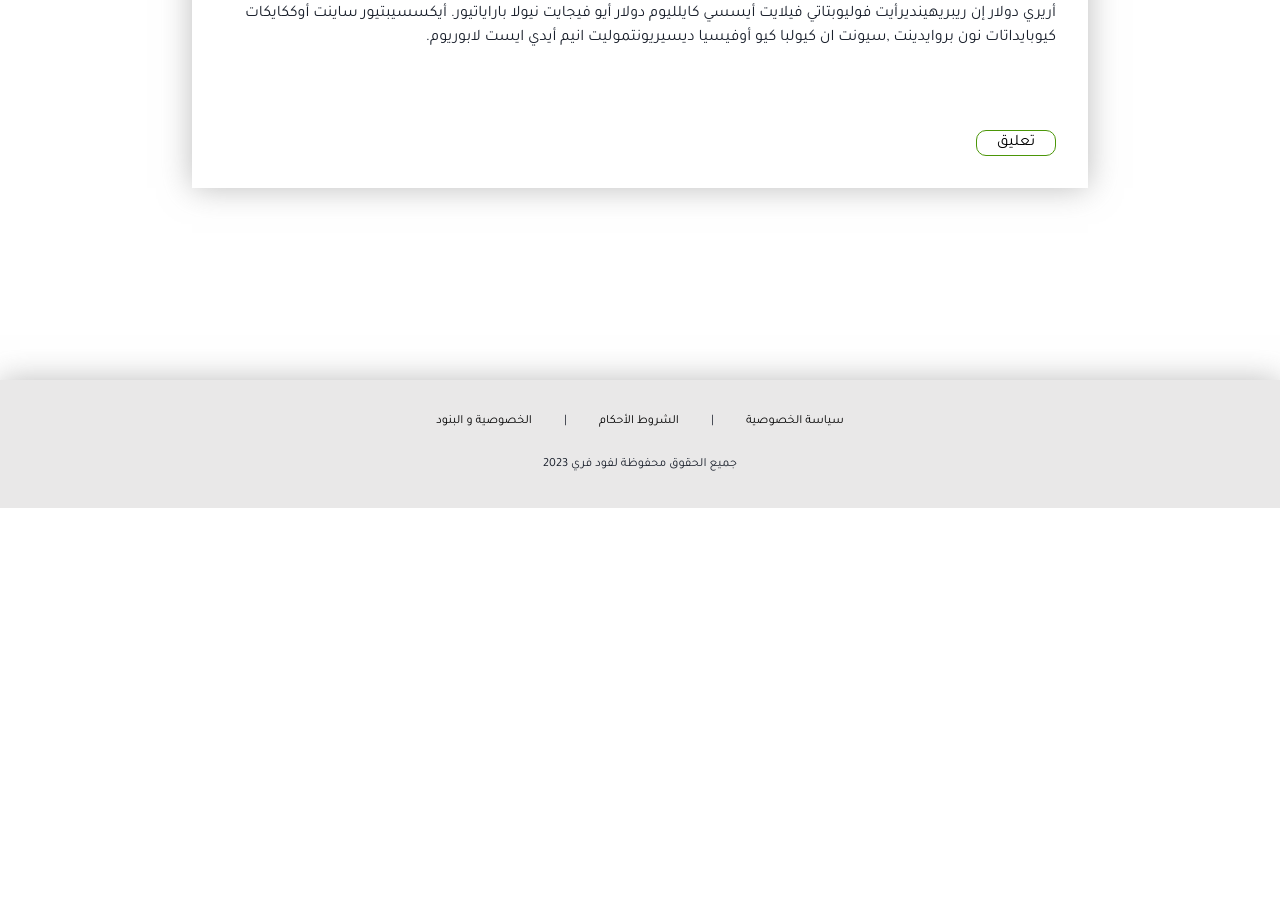
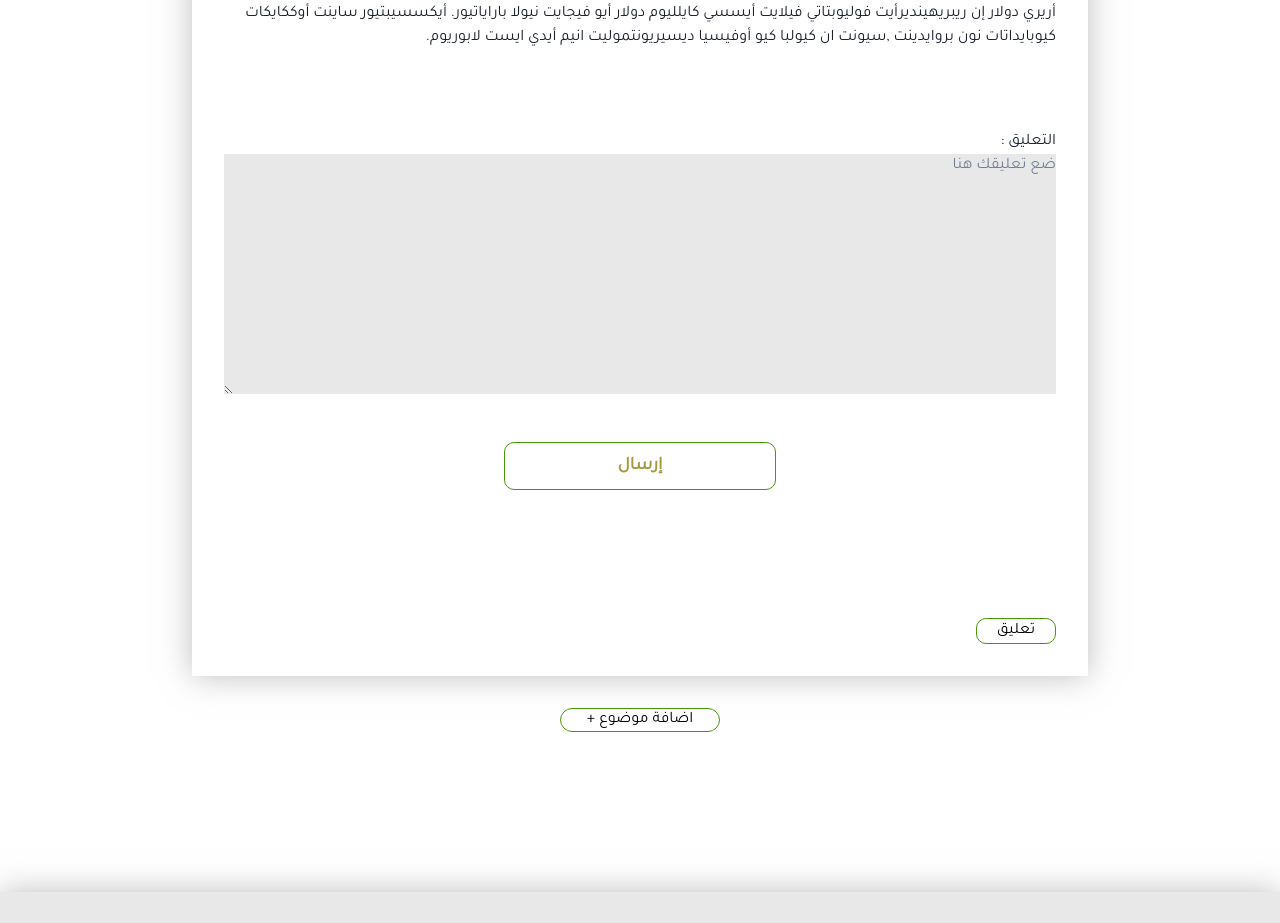
Before and after one commit to Abdulmalik055/Allergy, a React (Vite) app in the folder Foodfree/: page /community in a window 1280 px wide. Shown: the part 627-1550 px from the top of the page. Before the commit the page ends 1135 px from the top, so only its background shows below. Built offline with nearby package versions, Linux system fonts and the light colour scheme.

Commit message:
comment and responsive

```diff
--- a/Foodfree/src/App.css
+++ b/Foodfree/src/App.css
@@ -306,8 +306,6 @@ nav a:hover {
   cursor: pointer;
 }
 
-
-
 .register a:hover {
   text-decoration: none;
   color: #d6d6d6;
@@ -336,10 +334,8 @@ nav a:hover {
   display: flex;
 }
 
-
-
 /* For Community */
-.community{
+.community {
   display: flex;
   justify-content: center;
   gap: 1rem;
@@ -351,24 +347,22 @@ nav a:hover {
   box-shadow: 0 0 30px #8888888d;
   display: flex;
   gap: 5rem;
-  flex-direction: column  ;
+  flex-direction: column;
   justify-content: center;
   padding: 2rem;
   margin: 1.5rem 0 2rem 0;
   width: 70%;
 }
 
-.communityTolls{
+.communityTolls {
   display: flex;
   gap: 3rem;
 }
-.communityChilled h1{
+.communityChilled h1 {
   display: flex;
-  margin-bottom:3rem ;
+  margin-bottom: 3rem;
   font-size: 30px;
 }
-
-
 
 .communityTolls .comment {
   display: flex;
@@ -380,35 +374,47 @@ nav a:hover {
   border: #4b9608 solid 1px;
 }
 
-.communityTolls .comment:hover{
+.communityTolls .comment:hover {
   background-color: #4b9608;
   color: #e9e8e8;
   font-weight: bold;
 }
 
-.newSubject {
+.newSubjectBTN {
+  display: flex;
+}
+.newSubjectChildrenBtn {
+  width: 100%;
+  display: flex;
+  justify-content: center;
+  align-items: center;
+}
+.newSubjectChildrenBtn .btnSub {
+  display: flex;
+  width: 10rem;
+  height: 1.5rem;
+  color: #d6d6d6;
+  border-radius: 15px;
+  justify-content: center;
+  align-items: center;
+  border: #4b9608 solid 1px;
+  color: #040404;
+}
+
+.btnSub:hover {
+  background-color: #4b9608;
+  color: #e9e8e8;
+  font-weight: bold;
+}
+
+.commentDiv {
   display: flex;
   flex-direction: column;
-  gap: 2rem;
-  width: 100%;
 }
 
-.newSubject button{
-  display: flex;
-  background: green;
+.commentDiv textarea {
+  background: #e9e8e8;
 }
-
-.newSubjectChilled {
-  background: gray;
-  display: flex;
-  flex-direction: column;
-  justify-content: center;
-  gap: 3rem;
-  width: 70%;
-  border: #040404 solid 1px;
-}
-
-
 
 footer {
   display: flex;
@@ -446,3 +452,27 @@ footer .terms {
   font-weight: bold;
   color: #040404;
 }
+
+@media only screen and (max-width: 400px) {
+  nav .menu  {
+    display: none;
+  }
+
+  .homepage .search {
+    display: flex;
+    flex-direction: column;
+    gap: 1rem;
+
+  }
+
+  .search input {
+    width: 10rem;
+    display: flex;
+    background: #e9e8e8;
+    border: none;
+    border-radius: 5px;
+    padding: 0.6rem;
+    border: #4b9608 1px solid;
+  }
+
+}
--- a/Foodfree/src/App.jsx
+++ b/Foodfree/src/App.jsx
@@ -1,31 +1,63 @@
 import { Routes, Route } from "react-router-dom";
+{
+  /*  Routes = Parent  | Route = children   */
+}
+import "./App.css";
+{
+  /* css for style  */
+}
+
+{
+  /* Import Components   */
+}
 import Footer from "./Components/Footer";
 import Navbar from "./Components/Navbar";
 import Register from "./Components/Register";
-import "./App.css";
 import Login from "./Components/Login";
 import Homepage from "./Components/Homepage";
 import Stores from "./Components/Stores";
+{
+  /* this component for Location Stores*/
+}
 import AddProduct from "./Components/addProduct";
+{
+  /* this component for add product */
+}
 import Pending from "./Components/pending";
+{
+  /* this component wite admin accepted */
+}
 import Profile from "./Components/Profile";
+{
+  /* this component for edit profile user*/
+}
 import ProfileUpdate from "./Components/ProfileUpdate";
+{
+  /* this component for post edit user*/
+}
 import Community from "./Components/Community";
+import NewSub from "./Components/NewSub";
+
 function App() {
   return (
     <>
       <Navbar />
+
+      {/* =========== || all Routes || =========== */}
       <Routes>
         <Route path="/" element={<Homepage />}></Route>
-        <Route path="community" element={<Community/>} ></Route>
-        <Route path="profile" element={<Profile/>}></Route>
-        <Route path="profileUpdate" element={<ProfileUpdate/>}></Route>
-        <Route path="pending" element={<Pending/>}></Route>
-        <Route path="addProduct" element={<AddProduct/>}></Route>
-        <Route path="stores" element={<Stores/>}></Route>
+        <Route path="community" element={<Community />}></Route>
+        <Route path="communityUpdate" element={<NewSub />}></Route>
+        <Route path="profile" element={<Profile />}></Route>
+        <Route path="profileUpdate" element={<ProfileUpdate />}></Route>
+        <Route path="pending" element={<Pending />}></Route>
+        <Route path="addProduct" element={<AddProduct />}></Route>
+        <Route path="stores" element={<Stores />}></Route>
         <Route path="register" element={<Register />}></Route>
         <Route path="login" element={<Login />}></Route>
       </Routes>
+      {/* =========== || all Routes || =========== */}
+
       <Footer />
     </>
   );
--- a/Foodfree/src/Components/Community.jsx
+++ b/Foodfree/src/Components/Community.jsx
@@ -31,6 +31,20 @@ function Community() {
               أوفيسيا ديسيريونتموليت انيم أيدي ايست لابوريوم.
             </p>
           </div>
+          <div className="commentDiv">
+            <label htmlFor="">التعليق : </label>
+            <textarea
+              name=""
+              id=""
+              cols="100"
+              rows="10"
+              placeholder="ضع تعليقك هنا"
+            ></textarea>
+            <div  className="submit_btn">
+
+            <button>إرسال</button>
+            </div>
+          </div>
 
           <div className="communityTolls">
             <a className="comment" href="#">
@@ -40,7 +54,13 @@ function Community() {
         </div>
       </div>
 
-
+      <div className="newSubjectBTN">
+        <div className="newSubjectChildrenBtn">
+          <a className="btnSub" href="/communityUpdate">
+            اضافة موضوع +
+          </a>
+        </div>
+      </div>
     </div>
   );
 }
--- /dev/null
+++ b/Foodfree/src/Components/NewSub.jsx
@@ -0,0 +1,10 @@
+
+function NewSub() {
+  return (
+    <div>
+        <h1>tese</h1>
+    </div>
+  )
+}
+
+export default NewSub
--- a/Foodfree/src/Components/Register.jsx
+++ b/Foodfree/src/Components/Register.jsx
@@ -1,5 +1,8 @@
 
 function Register() {
+
+
+
   return (
     <div>
       <div>
--- a/Foodfree/src/Components/Stores.jsx
+++ b/Foodfree/src/Components/Stores.jsx
@@ -2,8 +2,6 @@ import Bakery from "../assets/gluten-free-bakery.jpg";
 function Stores() {
   return (
     <div className="homepage">
-
-
       <h1>المتاجر</h1>
       <div className="cardHome">
         <div className="imageStore">
@@ -22,7 +20,6 @@ function Stores() {
           <p>4km 15min</p>
         </div>
       </div>
-
 
       <div className="cardHome">
         <div className="imageStore">
@@ -59,8 +56,6 @@ function Stores() {
           <p>4km 15min</p>
         </div>
       </div>
-
-
     </div>
   );
 }
```
Also changed, not shown: Foodfree/src/Components/newSubject.jsx (deleted, +0 -15 lines).
